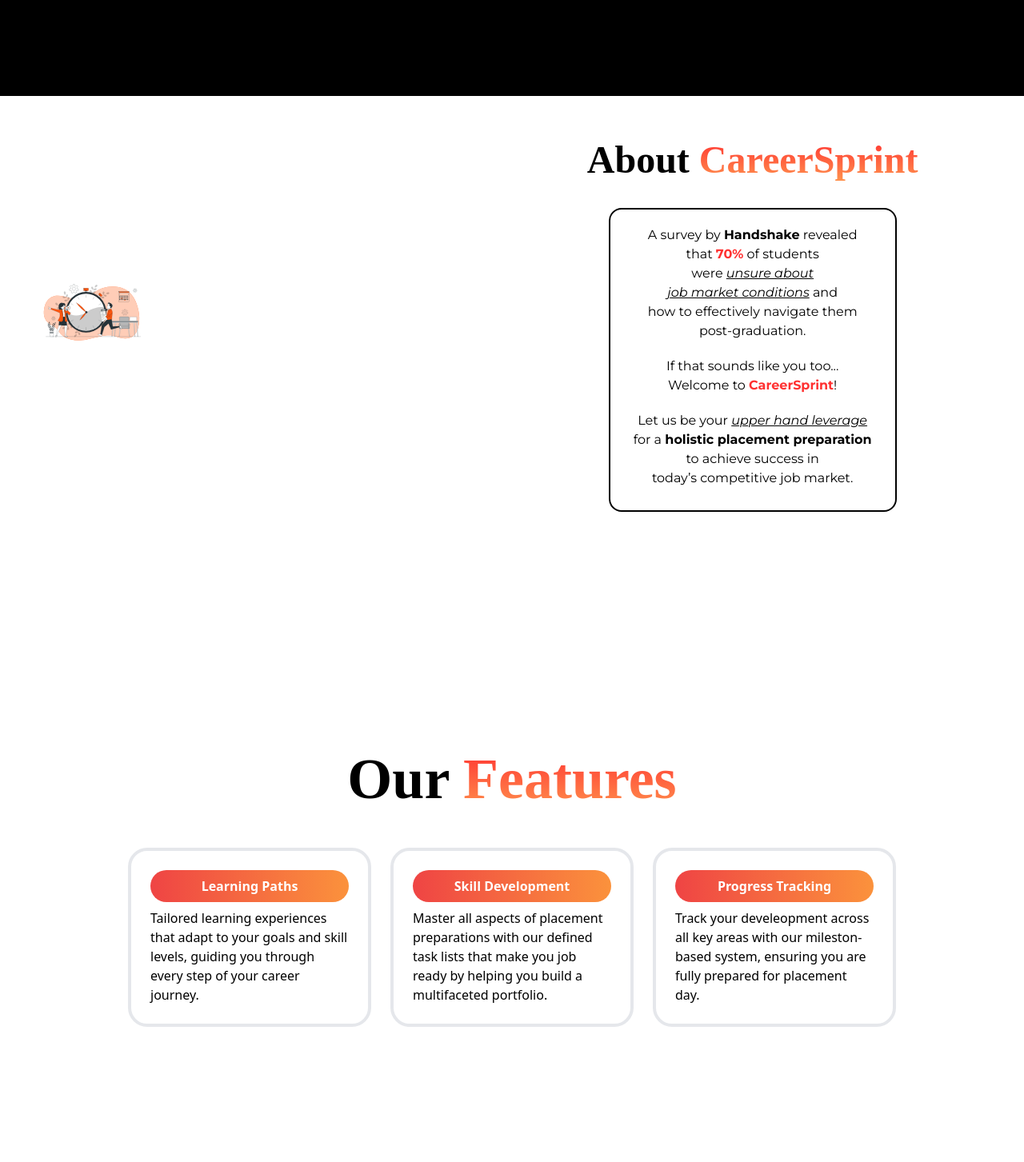
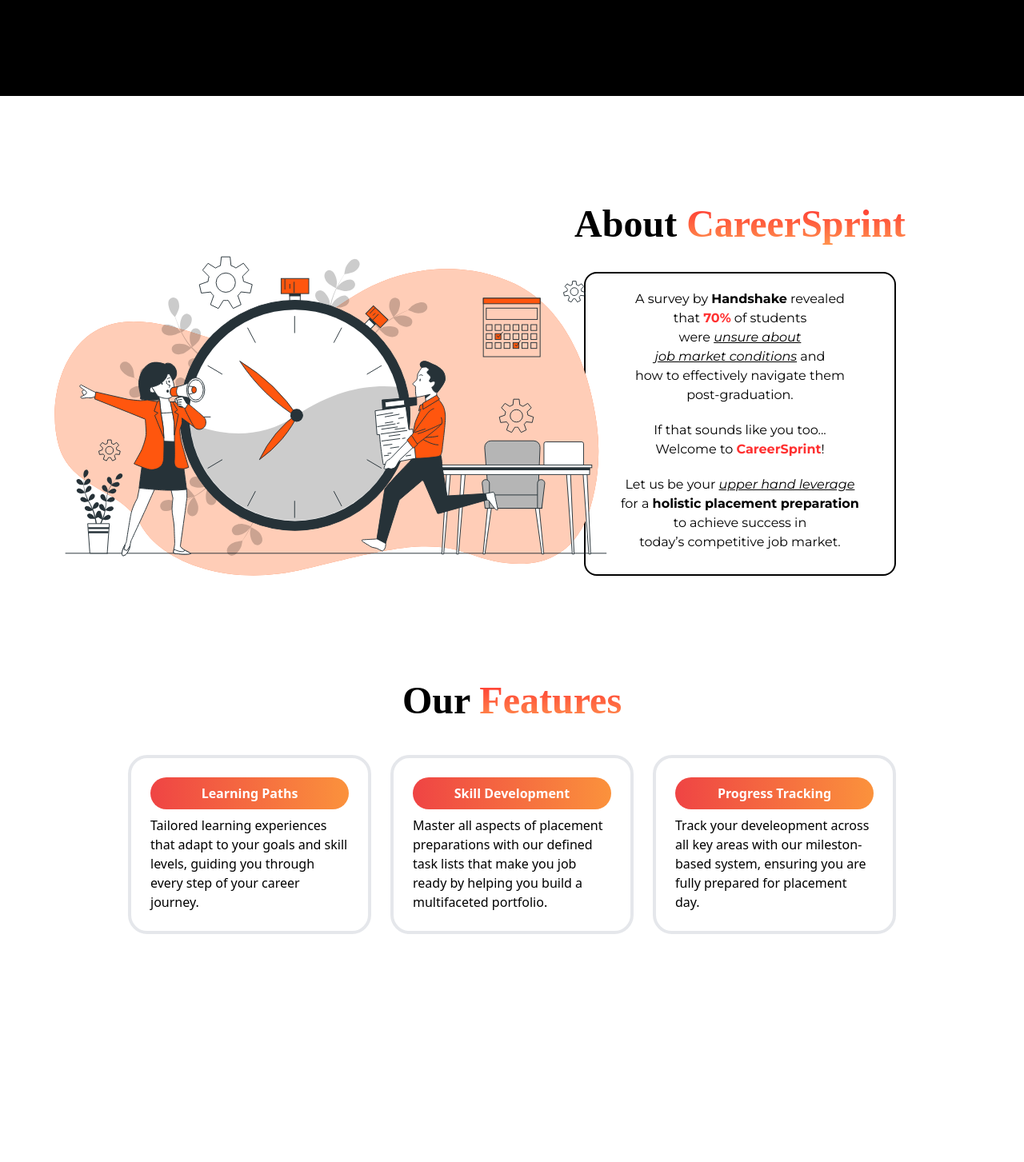
Before and after one commit to afrin-k/careersprint, a Next.js app: page / in a window 1280 px wide. Shown: the part 680-2133 px from the top of the page at 80% size. Built offline with nearby package versions, Linux system fonts and the light colour scheme.

Commit message:
image fixes

```diff
--- a/app/components/About.tsx
+++ b/app/components/About.tsx
@@ -1,17 +1,17 @@
 import Image from "next/image";
-import "@/public/about.svg";
+import aboutImage from "@/public/about.svg";
 
 export const About = () => {
   return (
-    <section className="pt-8 pb-20 md:pt-5 md:pb-10 bg-white h-screen overflow-hidden">
+    <section className="pt-10 pb-20 md:pt-5 md:pb-20 bg-white h-screen overflow-hidden">
       <div className="container">
-        <div className="flex items-center justify-between px-32">
-        <div className="h-auto w-[680px] justify-between items-center py-28 scale-125">
-          <Image src="/about.svg" alt="" height={100} width={100} className=""/>
+        <div className="flex items-center justify-between pt-20 px-32">
+        <div className="h-auto w-[600px] justify-between items-center pt-20 scale-125">
+          <Image src={aboutImage} alt="about" className=""/>
         </div>
         <div className="md:w-[478px] flex flex-col items-center justify-around">
           <h2 className="font-ptserif font-bold text-black mt-6 text-5xl leading-normal">About <span className="text-transparent bg-gradient-to-b from-[#ff3131] to-[#ff914d] bg-clip-text">CareerSprint</span></h2>
-          <div className="w-[360px] h-[380px] border-2 border-black rounded-2xl mt-6">
+          <div className="w-[390px] h-[380px] border-2 border-black rounded-2xl mt-6">
             <div className="text-center">
               <p className="para">A survey by <span className="font-bold">Handshake</span> revealed <br/> that <span className="text-[#ff3131] font-bold">70%</span> of students <br/> were <span className="italic underline"> unsure about <br/> job market conditions</span> and <br/> how to effectively navigate them <br/> post-graduation.</p>
               <p className="para">If that sounds like you too... <br/>Welcome to <span className="text-[#ff3131] font-bold">CareerSprint</span>!</p>
--- a/app/components/CTA.tsx
+++ b/app/components/CTA.tsx
@@ -1,4 +1,4 @@
-import "@/public/cta.svg";
+import ctaImage from "@/public/cta.svg";
 import Image from "next/image";
 
 export const CTA = () => {
@@ -6,12 +6,12 @@
     <section className="pt-8 pb-10 lg:pt-5 lg:pb-10 bg-black md:h-screen ">
       <div className="container">
         <div className="flex items-center justify-between md:px-36">
-        <div className="hidden md:block justify-between items-center scale-110 py-10 md:py-28">
-        <Image src="/cta.svg" alt="" height={100} width={100} className=""/>
+        <div className="hidden md:block justify-between items-center scale-90 py-10 md:py-28">
+        <Image src={ctaImage} alt="cta" className=""/>
         </div>
         <div className="lg:w-[478px] flex flex-col px-8 gap-4 items-center justify-between">
-           <h2 className="font-ptserif font-bold text-center text-white mt-6 text-5xl leading-tight">Ready To Sprint <br/> Towards <br/> Your Career Goals?</h2>
-           <p className="text-base text-white tracking-tight mt-6 font-montserrat text-center">Join CareerSprint today <br/> and take the first step towards <br/> unlocking your potential <br/> and achieving success <br/> in the job market.</p>
+           <h2 className="font-ptserif font-bold text-center text-white mt-6 text-5xl leading-tight">Ready To Sprint <br/> Towards <br/> Your <span className="text-transparent bg-gradient-to-r from-[#ff3131] to-[#ff914d] bg-clip-text"> Career Goals</span>?</h2>
+           <p className="text-base w-[400px] text-white mt-6 font-montserrat text-center">Join CareerSprint today and take the <br/> first step towards unlocking your potential and achieving success in the job market.</p>
            <div className="flex items-center gap-1 mt-[30px]">
             <button className="btn px-8 py-3 text-l hover:bg-none hover:bg-[#ff3131]">Get Started Now</button>
            </div>
--- a/app/components/Features.tsx
+++ b/app/components/Features.tsx
@@ -1,9 +1,9 @@
 import { FeatureCard2 } from "../components/FeatureCards";
 export default function Features() {
     return (
-      <div className="">
+      <div className="pt-8 pb-20 md:pt-5 md:pb-10 mt-[-100px] bg-white h-screen overflow-hidden">
 
-            <h2 className="text-center font-ptserif font-bold text-black text-7xl leading-normal">Our <span className="text-transparent bg-gradient-to-b from-[#ff3131] to-[#ff914d] bg-clip-text">Features</span></h2>
+            <h2 className="text-center font-ptserif font-bold text-black text-5xl leading-normal">Our <span className="text-transparent bg-gradient-to-b from-[#ff3131] to-[#ff914d] bg-clip-text">Features</span></h2>
 
       <div className="mx-auto max-w-screen-lg p-4">
         <div className="grid grid-cols-1 sm:grid-cols-2 lg:grid-cols-3 gap-6 p-4">
--- a/app/components/Hero.tsx
+++ b/app/components/Hero.tsx
@@ -7,9 +7,9 @@
 
       <div className="container">
 
-        <div className="flex flex-col md:flex-row items-center px-16 md:pl-10 lg:px-56">
+        <div className="flex flex-col md:flex-row items-center px-16 md:pl-6 lg:px-56 lg:pl-40">
 
-          <div className="lg:w-[560px] items-center text-center md:text-left">
+          <div className="lg:w-[540px] items-center text-center md:text-left">
             <h1 className="font-ptserif font-bold text-white mt-6 text-5xl lg:text-7xl leading-tight">Accelerate on <br/> the Path to your <br/> <span className="text-transparent bg-gradient-to-b from-[#ff3131] to-[#ff914d] bg-clip-text">Dream Job</span> </h1>
             <p className="text-base lg:text-lg text-white tracking-tight mt-6 font-montserrat">Celebrate the joy of accomplishment with an app <br className="hidden md:block lg:hidden"/>designed to track your progress, motivate your efforts,<br className="hidden md:block lg:hidden"/> and celebrate your success.</p>
 
--- a/app/components/USP.tsx
+++ b/app/components/USP.tsx
@@ -1,6 +1,5 @@
 import uspImage from "@/public/usp.svg";
 import Image from "next/image";
-
 
 export const USP = () => {
   return (
```
